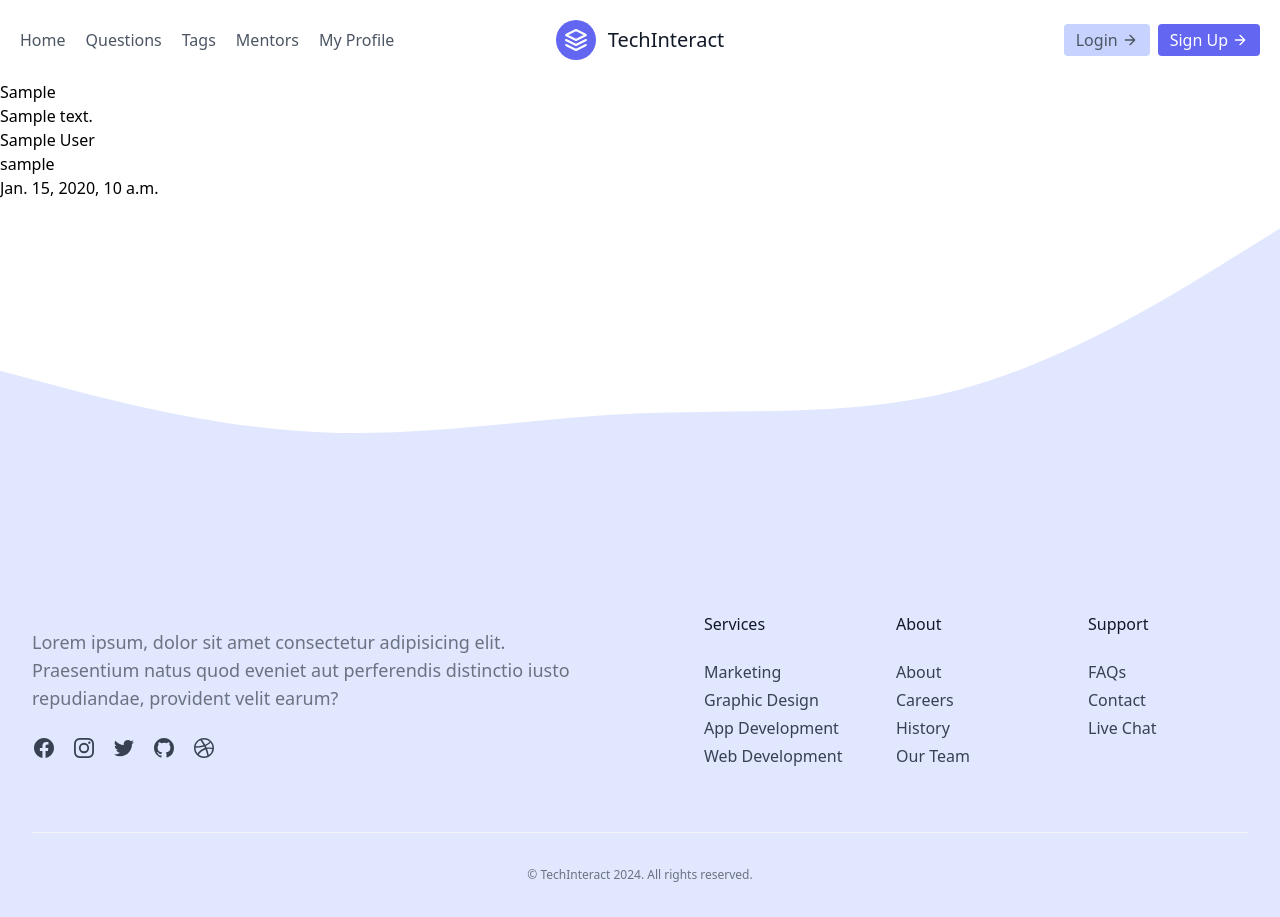
After one commit to avnishbharadva/techinteract, a Django app: page /questions in a window 1280 px wide. The commit adds this page. Run offline with Django 4.2, Linux system fonts and the light colour scheme; tables that the repository leaves empty hold one stand-in row (values such as "Sample post"); some libraries are stand-ins or nearby versions.

Commit message:
add post and view question

```diff
--- a/main/models.py
+++ b/main/models.py
@@ -16,7 +16,7 @@ class Users(models.Model):
 
 class Query(models.Model):
 
-    user_id = models.ForeignKey(Users, on_delete=models.CASCADE)
+    user = models.ForeignKey(Users, on_delete=models.CASCADE)
     query = models.CharField(max_length=200)
     desc = models.TextField()
     tag = models.ForeignKey(Tag, on_delete=models.CASCADE)
--- a/main/urls.py
+++ b/main/urls.py
@@ -7,4 +7,5 @@ urlpatterns = [
     path('login', views.login, name="login"),
     path('logout', views.logout, name="logout"),
     path('add-post', views.add_post, name="add_post"),
+    path('questions', views.view_question, name="view_question"),
 ]
--- a/main/views.py
+++ b/main/views.py
@@ -1,6 +1,6 @@
 from django.shortcuts import render,redirect
 from django.contrib import messages
-from .models import Users
+from .models import Users,Query
 from adminpanel.models import Tag
 from django.contrib.auth.models import User
 # from django.contrib.auth import authenticate,login,logout
@@ -72,5 +72,22 @@ def logout(request):
 
 def add_post(request):
 
-    tags = Tag.objects.all()
-    return render(request, 'add_post.html',{'tags':tags})
+    if request.method == 'POST':
+        user = request.user.id
+        query = request.POST['query']
+        desc = request.POST['desc']
+        tag_id = request.POST['tag']
+        tag = Tag.objects.get(id=tag_id)
+        print(user)
+        que = Query.objects.create(user_id=user,query=query,desc=desc,tag_id=tag.id)
+        print(que)
+        return redirect('add_post')
+    else:
+        tags = Tag.objects.all()
+        return render(request, 'add_post.html',{'tags':tags})
+
+def view_question(request):
+
+    queries = Query.objects.select_related('tag','user').all()
+    print(queries[0].tag.id)
+    return render(request, 'questions.html', {'queries':queries})
--- a/templates/base.html
+++ b/templates/base.html
@@ -19,7 +19,7 @@
       <div class="container mx-auto flex flex-wrap p-5 flex-col md:flex-row items-center sticky">
         <nav class="flex lg:w-2/5 flex-wrap items-center text-base md:ml-auto">
           <a class="mr-5 hover:text-gray-900" href="/">Home</a>
-          <a class="mr-5 hover:text-gray-900">Questions</a>
+          <a class="mr-5 hover:text-gray-900" href="/questions">Questions</a>
           <a class="mr-5 hover:text-gray-900">Tags</a>
           <a class="mr-5 hover:text-gray-900">Mentors</a>
           <a class="hover:text-gray-900">My Profile</a>
--- /dev/null
+++ b/templates/questions.html
@@ -0,0 +1,13 @@
+{% extends 'base.html' %}
+
+{% block content %}
+
+    {% for query in queries %}
+        <h2>{{query.query}}</h2>
+        <h4>{{query.desc}}</h4>
+        <h4>{{query.tag.tag_name}}</h4>
+        <h4>{{query.user.username}}</h4>
+        <h4>{{query.created_at}}</h4>
+    {% endfor%}
+
+{% endblock %}
```
Also changed, not shown: templates/add_post.html (+4 -4 lines), main/migrations/0002_query.py (added), main/migrations/0003_rename_user_id_query_user.py (added).
